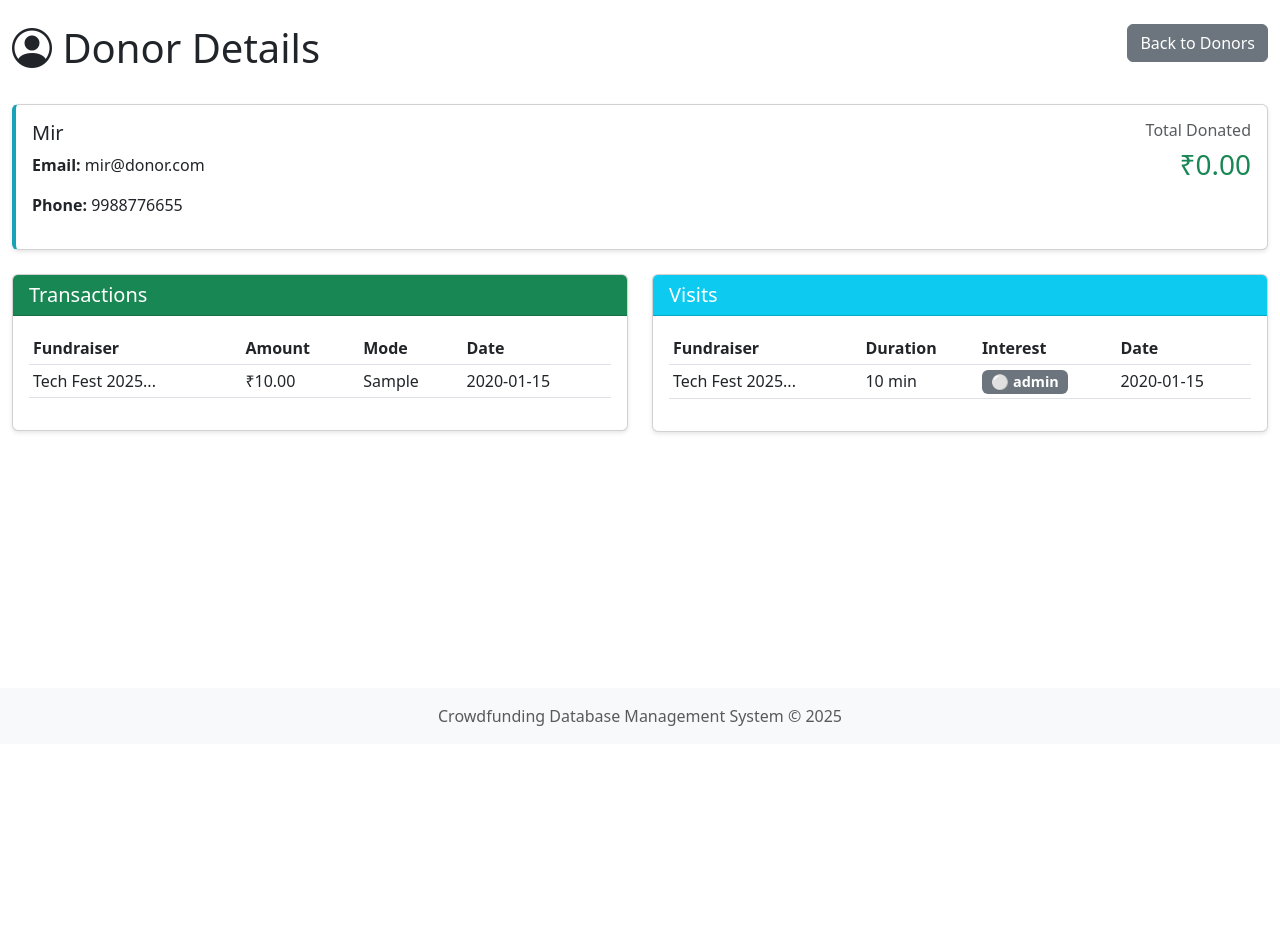
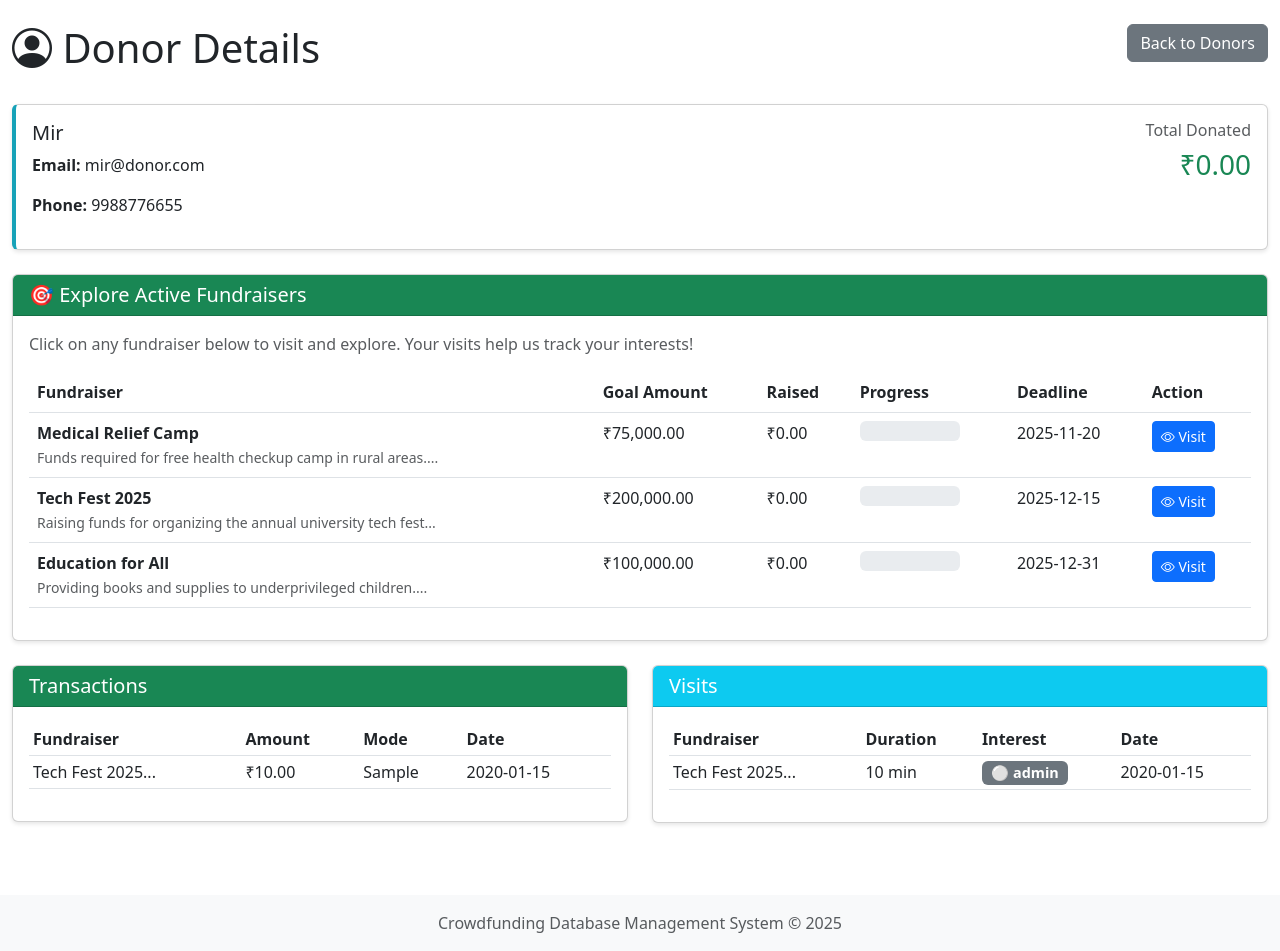
Before and after one commit to Shehzaad-khan/CrowdFunding, a Flask app: page /donors/1 in a window 1280 px wide. Shown: the part 56-1007 px from the top of the page. Before the commit the page ends 782 px from the top, so only its background shows below. Run offline with Flask 3, Linux system fonts and the light colour scheme; data comes from the database, SQL or seed files in the repository; tables that the repository leaves empty hold one stand-in row (values such as "Sample post").

Commit message:
completed donors functionality

```diff
--- a/templates/donor_details.html
+++ b/templates/donor_details.html
@@ -24,6 +24,58 @@
                 <h6 class="text-muted">Total Donated</h6>
                 <h3 class="text-success">₹{{ "{:,.2f}".format(donor.total_donated or 0) }}</h3>
             </div>
+        </div>
+    </div>
+</div>
+
+<!-- Available Fundraisers Section -->
+<div class="card mb-4">
+    <div class="card-header bg-success text-white">
+        <h5 class="mb-0">🎯 Explore Active Fundraisers</h5>
+    </div>
+    <div class="card-body">
+        <p class="text-muted mb-3">Click on any fundraiser below to visit and explore. Your visits help us track your interests!</p>
+        <div class="table-responsive">
+            <table class="table table-hover">
+                <thead>
+                    <tr>
+                        <th>Fundraiser</th>
+                        <th>Goal Amount</th>
+                        <th>Raised</th>
+                        <th>Progress</th>
+                        <th>Deadline</th>
+                        <th>Action</th>
+                    </tr>
+                </thead>
+                <tbody>
+                    {% for fundraiser in available_fundraisers %}
+                    <tr>
+                        <td>
+                            <strong>{{ fundraiser.title }}</strong><br>
+                            <small class="text-muted">{{ fundraiser.description[:60] }}...</small>
+                        </td>
+                        <td>₹{{ "{:,.2f}".format(fundraiser.goal_amount) }}</td>
+                        <td>₹{{ "{:,.2f}".format(fundraiser.raised_amount) }}</td>
+                        <td>
+                            <div class="progress" style="height: 20px; width: 100px;">
+                                <div class="progress-bar bg-success" style="width: {{ fundraiser.progress }}%">
+                                    {{ fundraiser.progress }}%
+                                </div>
+                            </div>
+                        </td>
+                        <td>{{ fundraiser.deadline.strftime('%Y-%m-%d') }}</td>
+                        <td>
+                            <button class="btn btn-sm btn-primary visit-fundraiser-btn"
+                                    data-donor-id="{{ donor.donor_id }}"
+                                    data-fundraiser-no="{{ fundraiser.fundraiser_no }}"
+                                    data-fundraiser-title="{{ fundraiser.title }}">
+                                <i class="bi bi-eye"></i> Visit
+                            </button>
+                        </td>
+                    </tr>
+                    {% endfor %}
+                </tbody>
+            </table>
         </div>
     </div>
 </div>
@@ -145,4 +197,64 @@
         </div>
     </div>
 </div>
+
+<script>
+// Handle visit recording when donor clicks "Visit" button
+document.querySelectorAll('.visit-fundraiser-btn').forEach(button => {
+    button.addEventListener('click', function() {
+        const donorId = this.getAttribute('data-donor-id');
+        const fundraiserNo = this.getAttribute('data-fundraiser-no');
+        const fundraiserTitle = this.getAttribute('data-fundraiser-title');
+
+        // Disable button to prevent double clicks
+        this.disabled = true;
+        this.innerHTML = '<i class="bi bi-hourglass-split"></i> Recording...';
+
+        // Record visit via AJAX
+        fetch('{{ url_for("record_visit") }}', {
+            method: 'POST',
+            headers: {
+                'Content-Type': 'application/x-www-form-urlencoded',
+            },
+            body: new URLSearchParams({
+                'donor_id': donorId,
+                'fundraiser_no': fundraiserNo,
+                'duration': 5  // Default 5 minutes for manual visit
+            })
+        })
+        .then(response => response.json())
+        .then(data => {
+            if (data.success) {
+                // Show success message
+                const alertDiv = document.createElement('div');
+                alertDiv.className = 'alert alert-success alert-dismissible fade show position-fixed';
+                alertDiv.style.cssText = 'top: 20px; right: 20px; z-index: 9999; min-width: 300px;';
+                alertDiv.innerHTML = `
+                    <strong>✓ Visit Recorded!</strong><br>
+                    Your visit to "${fundraiserTitle}" has been logged.
+                    <button type="button" class="btn-close" data-bs-dismiss="alert"></button>
+                `;
+                document.body.appendChild(alertDiv);
+
+                // Redirect to fundraiser details page after 1.5 seconds
+                setTimeout(() => {
+                    window.location.href = '/fundraisers/' + fundraiserNo + '?donor_id=' + donorId;
+                }, 1500);
+            } else {
+                alert('Error recording visit: ' + data.message);
+                // Re-enable button
+                this.disabled = false;
+                this.innerHTML = '<i class="bi bi-eye"></i> Visit';
+            }
+        })
+        .catch(error => {
+            console.error('Error:', error);
+            alert('Failed to record visit. Please try again.');
+            // Re-enable button
+            this.disabled = false;
+            this.innerHTML = '<i class="bi bi-eye"></i> Visit';
+        });
+    });
+});
+</script>
 {% endblock %}
```
